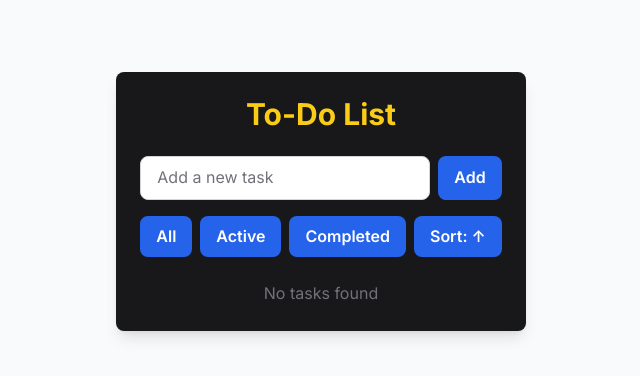
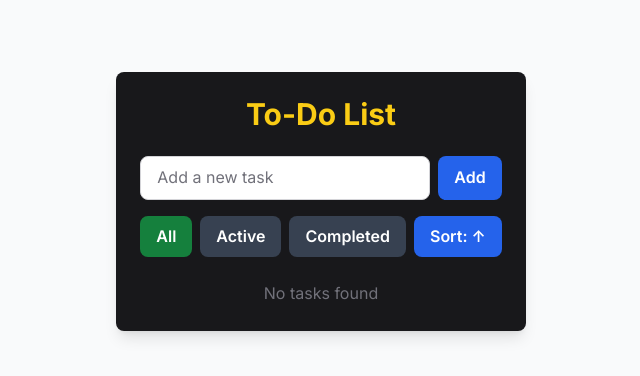
Before and after one commit to srijanc/to_do_app, a React (Vite) app: page / in a window 1280 px wide. Shown: the top 376 px of the page, without its empty margins (319-959 px from the left). Built offline with nearby package versions, Linux system fonts and the light colour scheme.

Commit message:
Updated css class for filter buttons

```diff
--- a/src/index.css
+++ b/src/index.css
@@ -67,10 +67,15 @@ button {
 }
 
 
-/* Toggle, filters, and sort buttons */
-button.active {
-    @apply bg-zinc-700 text-green-500;
+/* Filters buttons */
+.btn-filter-active {
+    @apply bg-green-700 text-white;
 }
+
+.btn-filter-inactive {
+    @apply bg-gray-700 text-white hover:bg-gray-600;
+}
+
 
 /* Task Item Container */
 .task-item {
```
